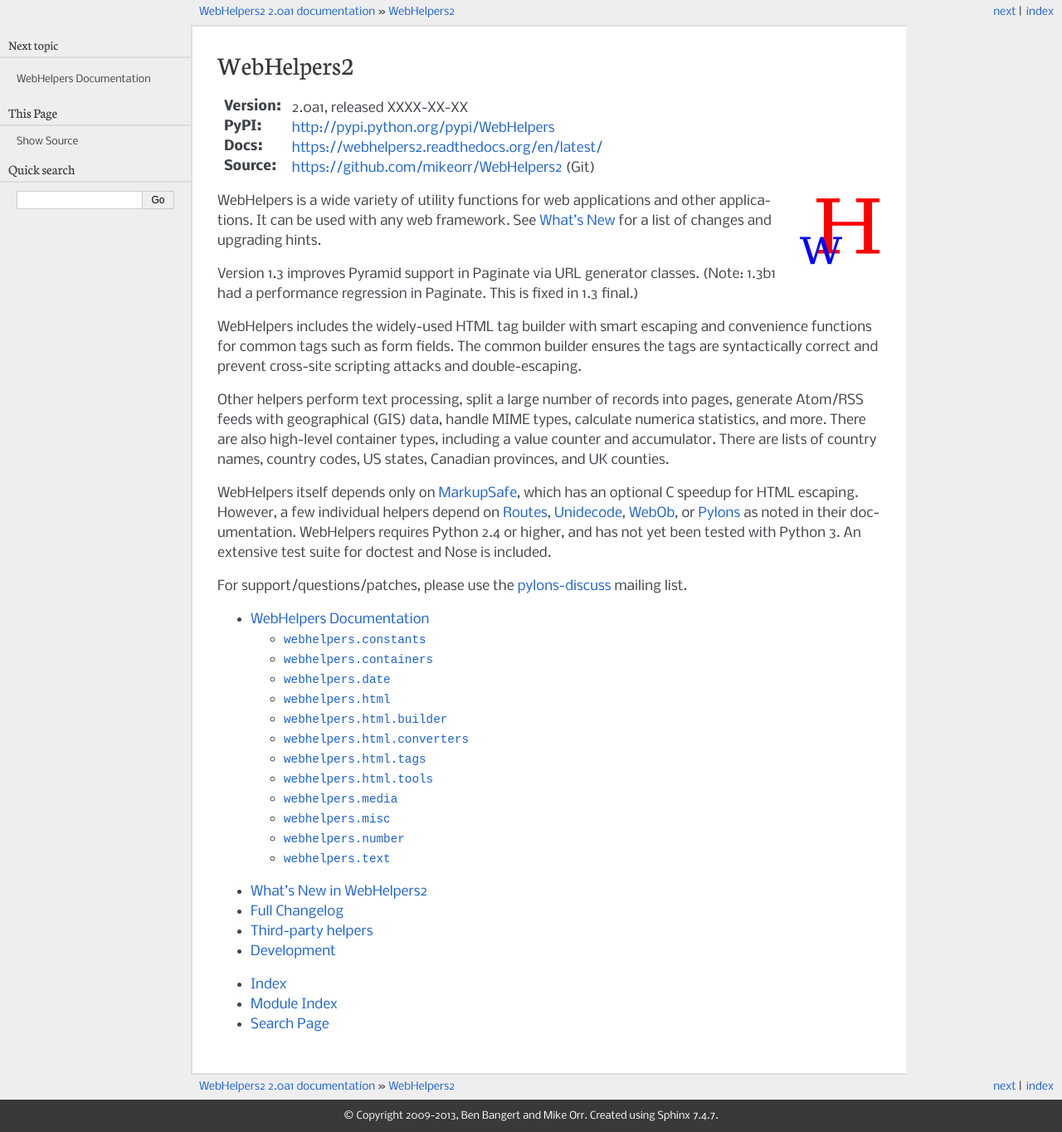
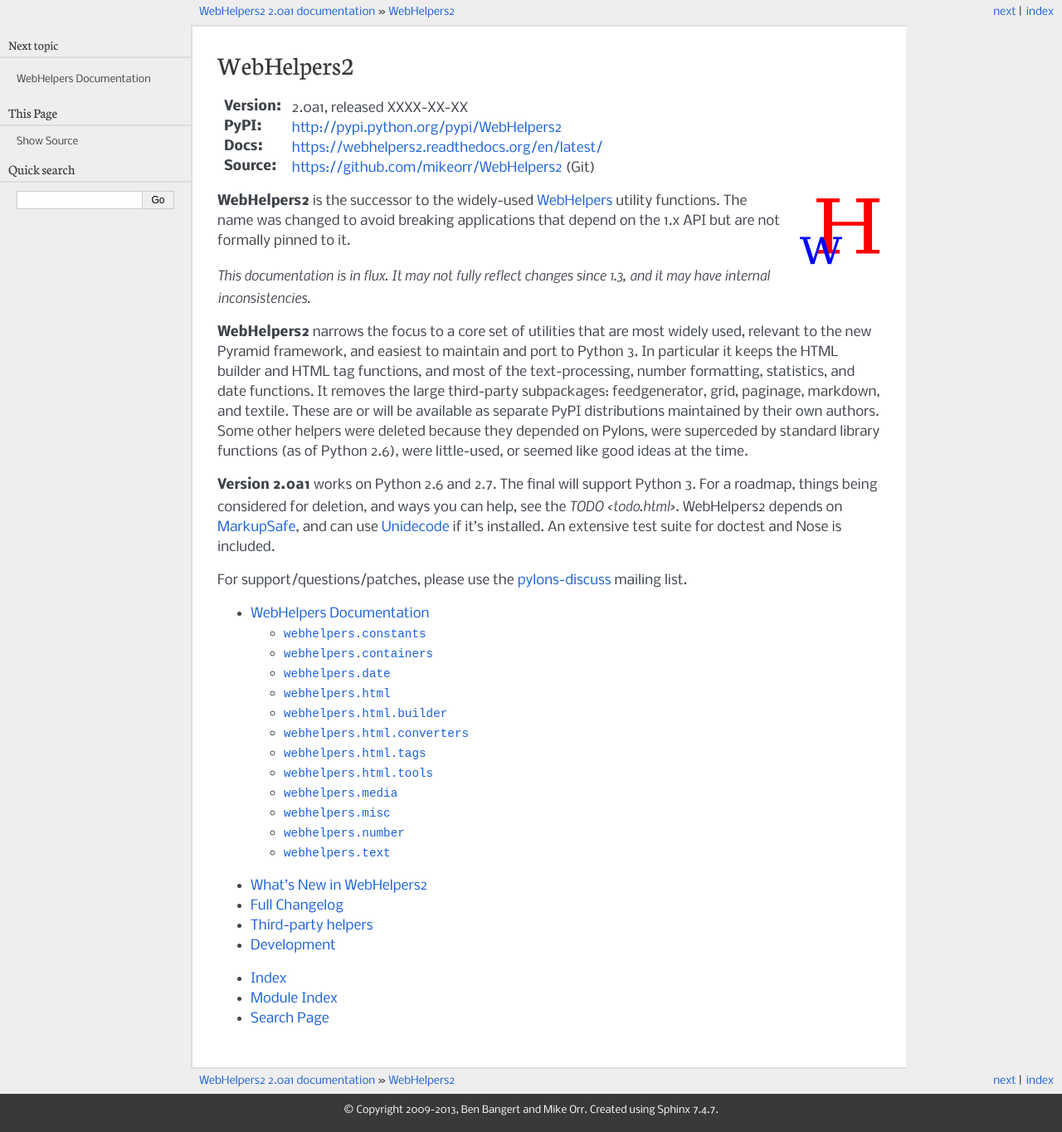
Before and after one commit to mikeorr/WebHelpers2, a Sphinx documentation site: the page built from docs/index.rst, in a window 1280 px wide. Shown: the whole page at 83% size. Built offline with Sphinx 7.4.7, drawn with Linux system fonts in a browser that asks for light colours.

Commit message:
Rewrite docs home page for 2.0a1.

```diff
--- a/docs/index.rst
+++ b/docs/index.rst
@@ -1,7 +1,7 @@
 WebHelpers2
 %%%%%%%%%%%
 :Version: |release|, released XXXX-XX-XX
-:PyPI: http://pypi.python.org/pypi/WebHelpers
+:PyPI: http://pypi.python.org/pypi/WebHelpers2
 :Docs: https://webhelpers2.readthedocs.org/en/latest/
 :Source: https://github.com/mikeorr/WebHelpers2 (Git)
 
@@ -11,31 +11,29 @@ WebHelpers2
    :alt: WebHelpers Logo
    :align: right
 
-WebHelpers is a wide variety of utility functions for web applications and
-other applications. It can be used with any web framework.  See
-`What's New`_ for a list of changes and upgrading hints.
+**WebHelpers2** is the successor to the widely-used WebHelpers_ utility functions.
+The name was changed to avoid breaking applications that depend on
+the 1.x API but are not formally pinned to it.
 
-Version 1.3 improves Pyramid support in Paginate via URL generator classes.
-(Note: 1.3b1 had a performance regression in Paginate. This is fixed in 1.3
-final.)
+*This documentation is in flux. It may not fully reflect changes since 1.3, and
+it may have internal inconsistencies.*
 
-WebHelpers includes the widely-used HTML tag builder with smart escaping and
-convenience functions for common tags such as form fields. The common builder
-ensures the tags are syntactically correct and prevent cross-site scripting
-attacks and double-escaping.
+**WebHelpers2** narrows the focus to a core set of utilities that are most widely
+used, relevant to the new Pyramid framework, and easiest to maintain and port
+to Python 3. In particular it keeps the HTML builder and HTML tag functions,
+and most of the text-processing, number formatting, statistics, and date
+functions. It removes the large third-party subpackages: feedgenerator, grid,
+paginage, markdown, and textile. These are or will be available as separate
+PyPI distributions maintained by their own authors. Some other helpers were
+deleted because they depended on Pylons, were superceded by standard library
+functions (as of Python 2.6), were little-used, or seemed like good ideas at the
+time.
 
-Other helpers perform text processing, split a large number of records into
-pages, generate Atom/RSS feeds with geographical (GIS) data, handle MIME types,
-calculate numerica statistics, and more.  There are also high-level container
-types, including a value counter and accumulator.  There are lists of country
-names, country codes, US states, Canadian provinces, and UK counties.
-
-WebHelpers itself depends only on MarkupSafe_, which has an optional C
-speedup for HTML escaping. However, a few individual helpers depend on
-Routes_, Unidecode_, WebOb_, or Pylons_
-as noted in their documentation.  WebHelpers requires Python 2.4 or higher,
-and has not yet been tested with Python 3. An extensive test suite for doctest
-and Nose is included.
+**Version 2.0a1** works on Python 2.6 and 2.7. The final will support Python 3.
+For a roadmap, things being considered for deletion, and ways you can help, see
+the `TODO <todo.html>`. WebHelpers2 depends on MarkupSafe_, and can use
+Unidecode_ if it's installed.  An extensive test suite for doctest and Nose is
+included.
 
 For support/questions/patches, please use the pylons-discuss_ mailing list.
 
```
Also changed, not shown: other parts of docs/index.rst (+1 -0 lines).
